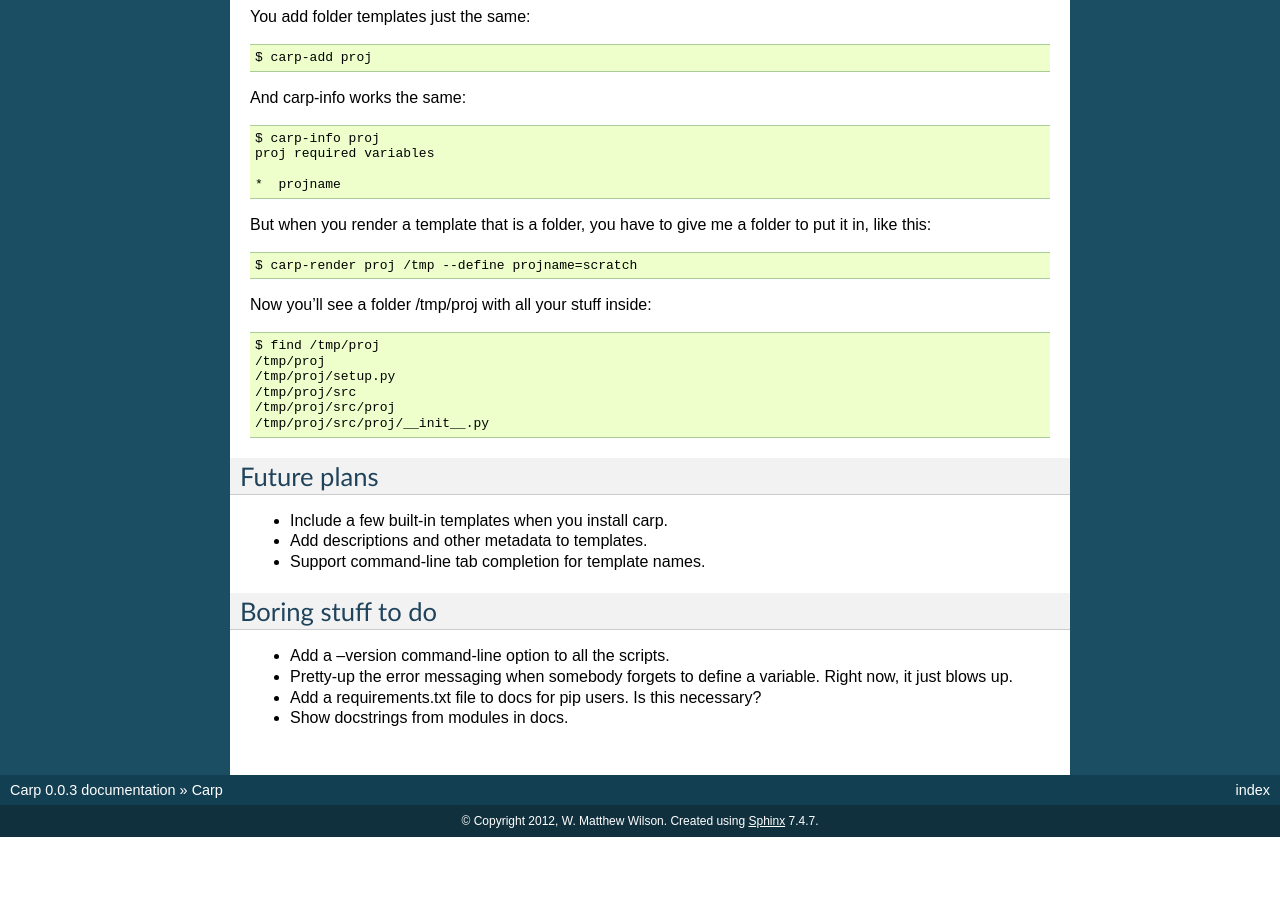
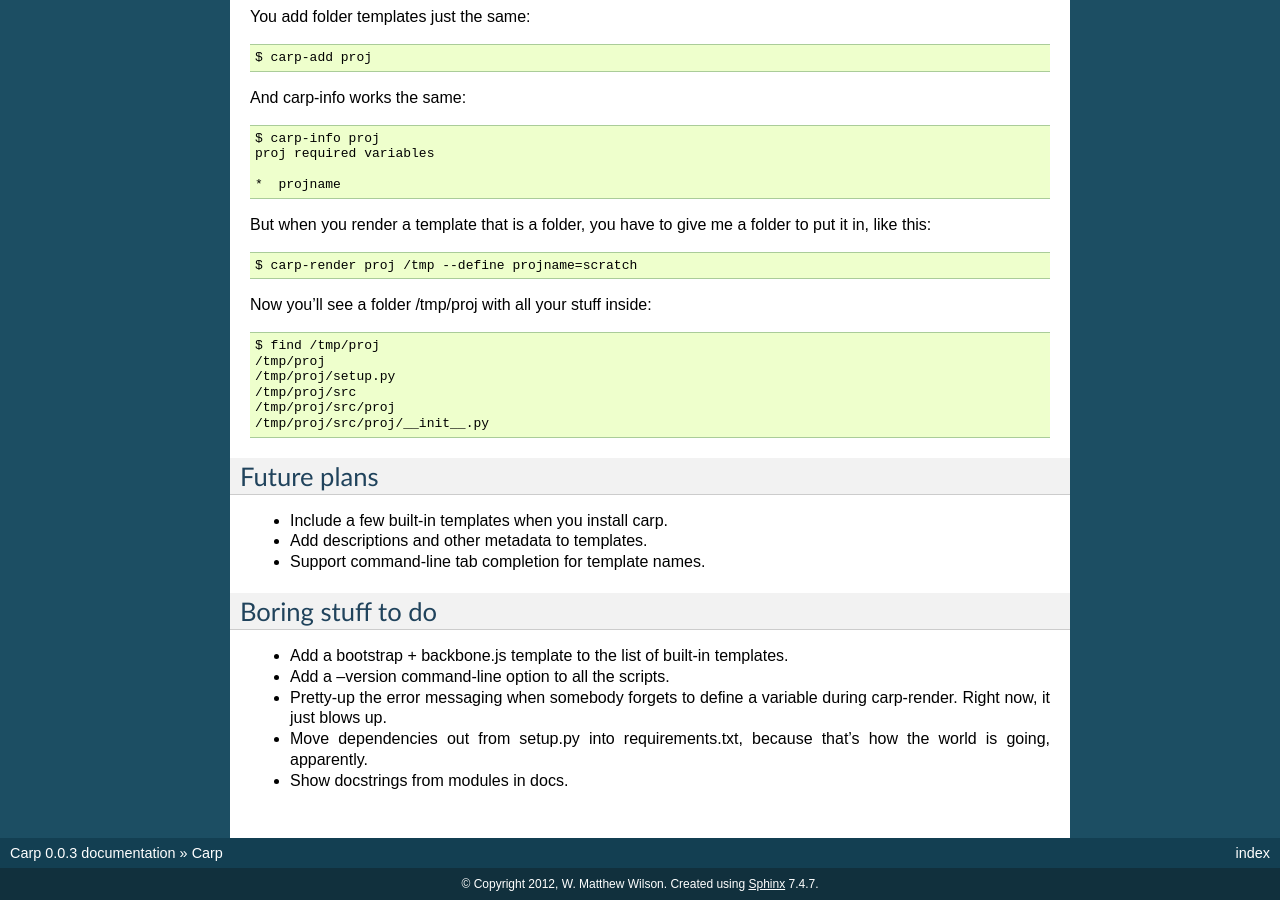
Before and after one commit to mw44118/carp, a Sphinx documentation site: the page built from docs/index.txt, in a window 1280 px wide and 900 px high, scrolled down 2019 px. Built offline with Sphinx 7.4.7, drawn with Linux system fonts in a browser that asks for light colours; before the commit the page ends 2856 px from its top, so only the background shows below that.

Commit message:
Added a few things to do later

```diff
--- a/docs/index.txt
+++ b/docs/index.txt
@@ -155,13 +155,16 @@ Future plans
 Boring stuff to do
 ==================
 
+*   Add a bootstrap + backbone.js template to the list of built-in
+    templates.
+
 *   Add a --version command-line option to all the scripts.
 
 *   Pretty-up the error messaging when somebody forgets to define a
-    variable.  Right now, it just blows up.
+    variable during carp-render.  Right now, it just blows up.
 
-*   Add a requirements.txt file to docs for pip users.  Is this
-    necessary?
+*   Move dependencies out from setup.py into requirements.txt, because
+    that's how the world is going, apparently.
 
 *   Show docstrings from modules in docs.
 
```
